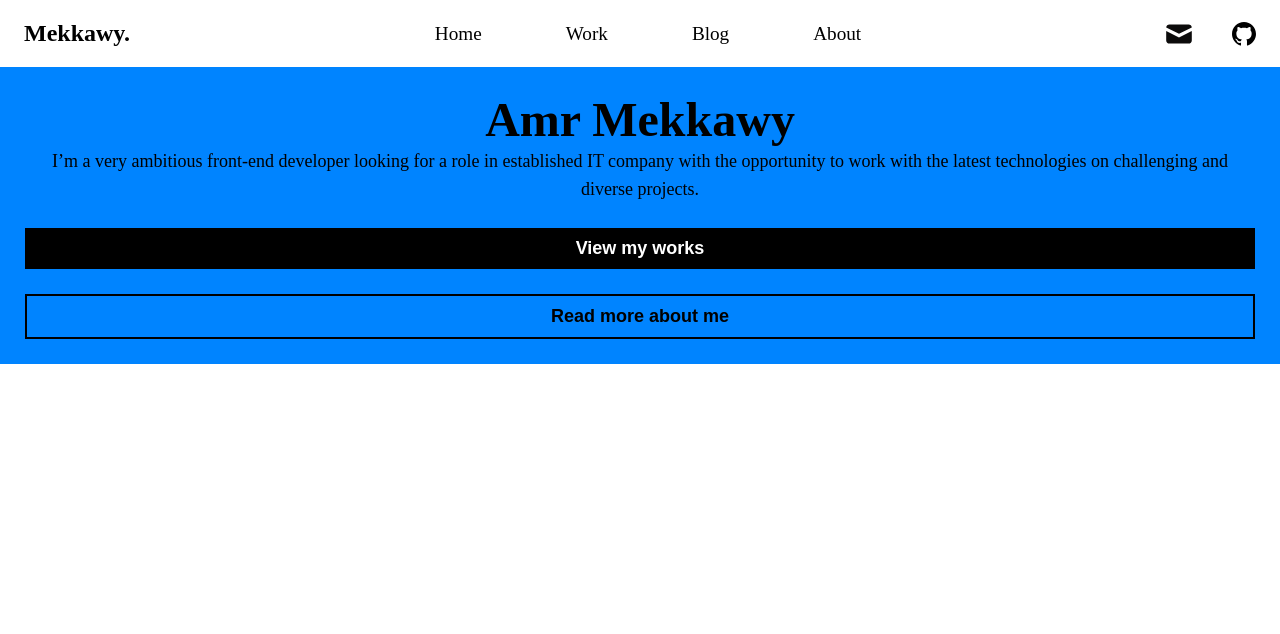
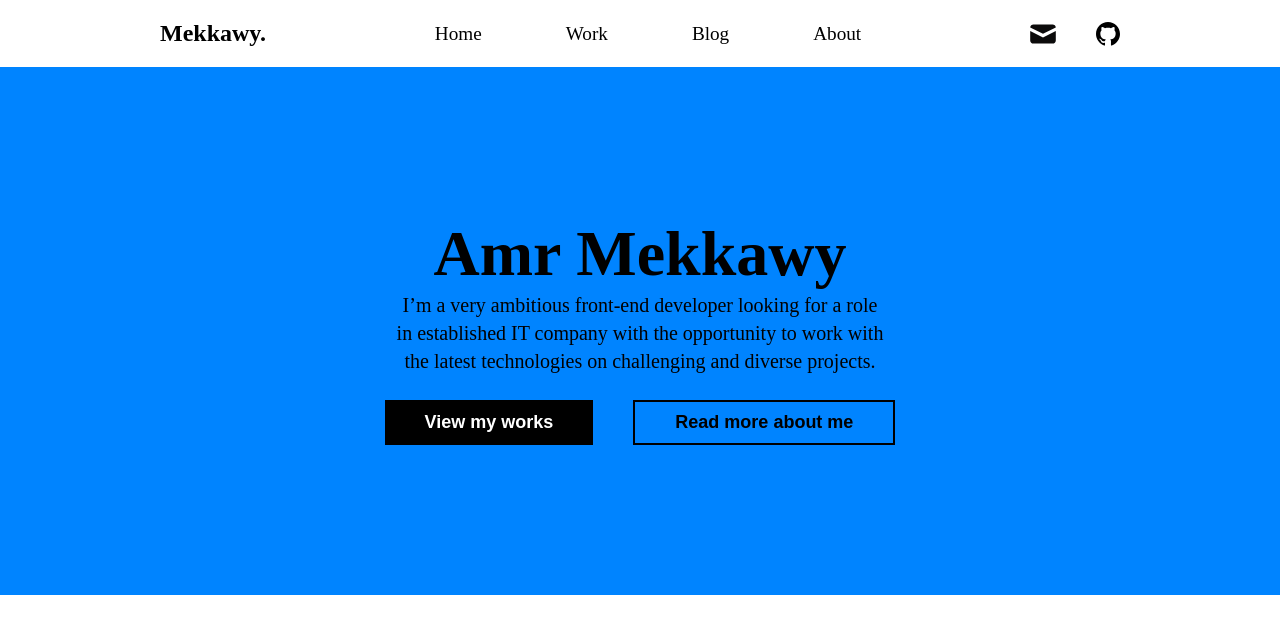
Before and after one commit to me33awy/profile, a plain HTML site: page index.html in a window 1280 px wide. Drawn offline with Linux system fonts and the light colour scheme; a web font is replaced by a local one.

Commit message:
Finishing main section

```diff
--- a/index.html
+++ b/index.html
@@ -32,12 +32,14 @@
           <main>
                <h2>Amr Mekkawy</h2>
                <p>
-                    I’m a very ambitious front-end developer looking for a role
-                    in established IT company with the opportunity to work with
-                    the latest technologies on challenging and diverse projects.
+                    I’m a very ambitious front-end developer looking for a role<br/>
+                    in established IT company with the opportunity to work with<br/>
+                    the latest technologies on challenging and diverse projects.<br/>
                </p>
-               <button class="btn-work">View my works</button>
-               <button class="btn-about">Read more about me</button>
+               <div class="btns">
+                    <button class="btn-work">View my works</button>
+                    <button class="btn-about">Read more about me</button>
+               </div>
           </main>
           <script src="./src/js/script.js"></script>
      </body>
--- a/src/sass/_header.scss
+++ b/src/sass/_header.scss
@@ -8,6 +8,7 @@ $mobileWidth: 768px;
      align-items: center;
      @media (min-width: 678px) {
           justify-content: space-between;
+          padding:20px 160px;
      }
      #mobile-menu {
           cursor: pointer;
--- a/src/sass/_main.scss
+++ b/src/sass/_main.scss
@@ -5,29 +5,53 @@ main {
      flex-direction: column;
      padding: 25px;
      background: #0084ff;
+     @media (min-width: 678px) {
+          padding: 150px;
+     }
      h2 {
           font-size: 48px;
+          @media (min-width: 678px) {
+               font-size: 64px;
+          }
      }
      p {
           line-height: 28px;
           font-size: 18px;
-          font-weight:500;
+          font-weight: 500;
           // margin:10px 0;
+          @media (min-width: 678px) {
+               font-size: 20px;
+          }
      }
-     button{
-          border:none;
-          margin-top:25px;
-          font-size:18px;
-          font-weight:600;
-          padding:10px 0;
-          cursor:pointer;
-     }
-     .btn-work{
-          background:#000;
-          color:#fff;
-     }
-     .btn-about{
-          border:2px solid #000;
-          background:none;
+     .btns {
+          display: flex;
+          flex-direction: column;
+          @media (min-width: 678px) {
+               flex-direction: row;
+               justify-content: center;
+          }
+          button {
+               border: none;
+               margin-top: 25px;
+               font-size: 18px;
+               font-weight: 600;
+               padding: 10px;
+               cursor: pointer;
+               @media (min-width: 678px) {
+                    padding-left: 40px;
+                    padding-right: 40px;
+               }
+          }
+          .btn-work {
+               background: #000;
+               color: #fff;
+               @media(min-width:678px){
+                    margin-right:40px;
+               }
+          }
+          .btn-about {
+               border: 2px solid #000;
+               background: none;
+          }
      }
 }
```
Also changed, not shown: src/css/style.css, 2 other files.
